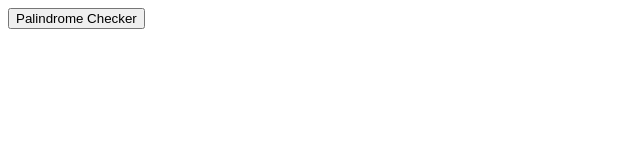
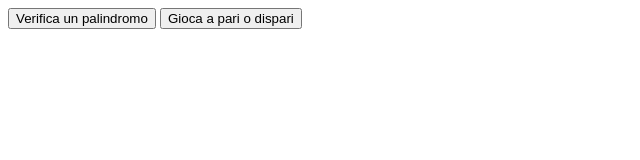
Before and after one commit to jacopo-vinanti96/js-paliedispari, a plain HTML site: page index.html in a window 1280 px wide. Shown: the whole page, without its empty margins (0-640 px from the left). Drawn offline with Linux system fonts and the light colour scheme.

Commit message:
Gioco pari o dispari
- Controllo

```diff
--- a/index.html
+++ b/index.html
@@ -7,7 +7,8 @@
   <title>Document</title>
 </head>
 <body>
-  <button type="button" name="button" onclick="palindromeChecker()">Palindrome Checker</button>
+  <button type="button" name="button" onclick="palindromeChecker()">Verifica un palindromo</button>
+  <button type="button" name="button" onclick="oddOrEvenGame()">Gioca a pari o dispari</button>
   <script src="js/script.js" charset="utf-8"></script>
 </body>
 </html>
--- a/js/script.js
+++ b/js/script.js
@@ -34,3 +34,13 @@ function palindromeChecker() {
     console.log("La parola inserita non è palindroma, mi dispiace");
   }
 }
+
+// GIOCO PARI O DISPARI
+function oddOrEvenGame() {
+  var userNum = parseInt( prompt("inserisci un numero naturale da 1 a 5") );
+  while ( userNum < 1  || userNum > 5 || isNaN(userNum) ) {
+    alert("Il numero inserito non è valido, riprova");
+    userNum = parseInt( prompt("inserisci un numero da 1 a 5") );
+  }
+
+}
```
